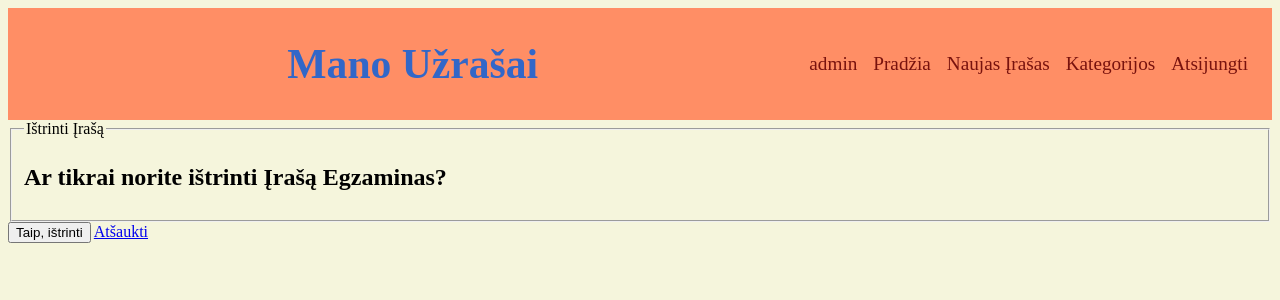
After one commit to Vilmantaz/notebook, a Django app: page /notebook/categories/record/1/delete in a window 1280 px wide. The commit adds this page. Shown: the top 300 px of the page. Run offline with Django 4.2, Linux system fonts and the light colour scheme; a user stored in the database is signed in; data comes from the database, SQL or seed files in the repository; both versions use the stored data as it was after the commit.

Commit message:
record delete done

```diff
--- a/notebook/templates/notebook/categorie_records.html
+++ b/notebook/templates/notebook/categorie_records.html
@@ -18,7 +18,8 @@
                     {% else %}
                         <img src="https://via.placeholder.com/150x100" class="card-img-top">
                     {% endif %}
-                    <a href="{% url 'notebook:category-record-update' record.id %}"> Redaguoti</a>
+                    <p><a href="{% url 'notebook:category-record-update' record.id %}"> Redaguoti</a></p>
+                    <p><a href="{% url 'notebook:category-record-delete' record.id %}"> Ištrinti </a></p>
                 </div>
             {% endfor %}
         {% else %}
--- a/notebook/templates/notebook/categories.html
+++ b/notebook/templates/notebook/categories.html
@@ -20,7 +20,7 @@
     </div>
 
     <div class="category-div">
-        <h1>Kategorijos</h1>
+        <h1>Pasirinkite kategoriją</h1>
         <div style="display: flex;">
             {% if user_categories %}
             {% for category in user_categories %}
--- /dev/null
+++ b/notebook/templates/notebook/category_record_delete.html
@@ -0,0 +1,16 @@
+{% extends "base.html" %}
+{% block content %}
+    <div class="content-section">
+    <form method="POST">
+        {% csrf_token %}
+        <fieldset class="form-group">
+            <legend class="border-bottom mb-4">Ištrinti Įrašą</legend>
+            <h2>Ar tikrai norite ištrinti Įrašą {{ record.name }}?</h2>
+        </fieldset>
+        <div class="form-group">
+            <button class="btn btn-outline-danger" type="submit">Taip, ištrinti</button>
+            <a class="btn btn-outline-secondary" href="{% url 'notebook:categories' %}">Atšaukti</a>
+        </div>
+    </form>
+    </div>
+{% endblock content %}
--- a/notebook/templates/notebook/search.html
+++ b/notebook/templates/notebook/search.html
@@ -6,7 +6,7 @@
     {% if records %}
         {% for record in records %}
             <div class="record-div">
-                <a href="#">Įrašo pavadinimas:<br> {{ record.name }}</a>
+                <a href=" {% url 'notebook:user-record' record.pk %} ">Įrašo pavadinimas:<br> {{ record.name }}</a>
                 <p>Kategorija:</p>
                 <p>{{ record.category.name }}</p>
                 {% if record.image %}
@@ -14,6 +14,8 @@
                 {% else %}
                     <img src="https://via.placeholder.com/150x100" class="card-img-top">
                 {% endif %}
+                <p><a href="{% url 'notebook:category-record-update' record.id %}"> Redaguoti</a></p>
+                <p><a href="{% url 'notebook:category-record-delete' record.id %}"> Ištrinti </a></p>
             </div>
         {% endfor %}
     {% else %}
--- a/notebook/urls.py
+++ b/notebook/urls.py
@@ -15,5 +15,6 @@ urlpatterns = [
     path('categories/records/new', views.RecordCreateView.as_view(), name='record-new'),
     path('categories/record/<int:pk>', views.UserRecordDetailView.as_view(), name='user-record'),
     path('categories/record/<int:pk>/update', views.RecordUpdateView.as_view(), name='category-record-update'),
+    path('categories/record/<int:pk>/delete', views.RecordDeleteView.as_view(), name='category-record-delete'),
 
 ]
--- a/notebook/views.py
+++ b/notebook/views.py
@@ -136,6 +136,15 @@ class RecordUpdateView(LoginRequiredMixin, UserPassesTestMixin, generic.UpdateVi
         record = self.get_object()
         return self.request.user == record.user
 
+class RecordDeleteView(LoginRequiredMixin, UserPassesTestMixin, generic.DeleteView):
+    model = Record
+    success_url = reverse_lazy('notebook:categories')
+    template_name = 'notebook/category_record_delete.html'
+
+    def test_func(self):
+        record = self.get_object()
+        return self.request.user == record.user
+
 
 @login_required
 def UserCategoriesCreate(request):
@@ -177,12 +186,13 @@ class CategoryDeleteView(LoginRequiredMixin, UserPassesTestMixin, generic.Delete
         category = self.get_object()
         return self.request.user == category.user
 
+
+class UserRecordDetailView(LoginRequiredMixin, generic.DetailView):
+    model = Record
+    template_name = 'notebook/user_record.html'
+
 @login_required
 def search(request):
     query = request.GET.get('query')
     search_results = Record.objects.filter(Q(name__icontains=query))
     return render(request, 'notebook/search.html', {'records': search_results, 'query': query})
-
-class UserRecordDetailView(LoginRequiredMixin, generic.DetailView):
-    model = Record
-    template_name = 'notebook/user_record.html'
```
Also changed, not shown: db.sqlite3.
